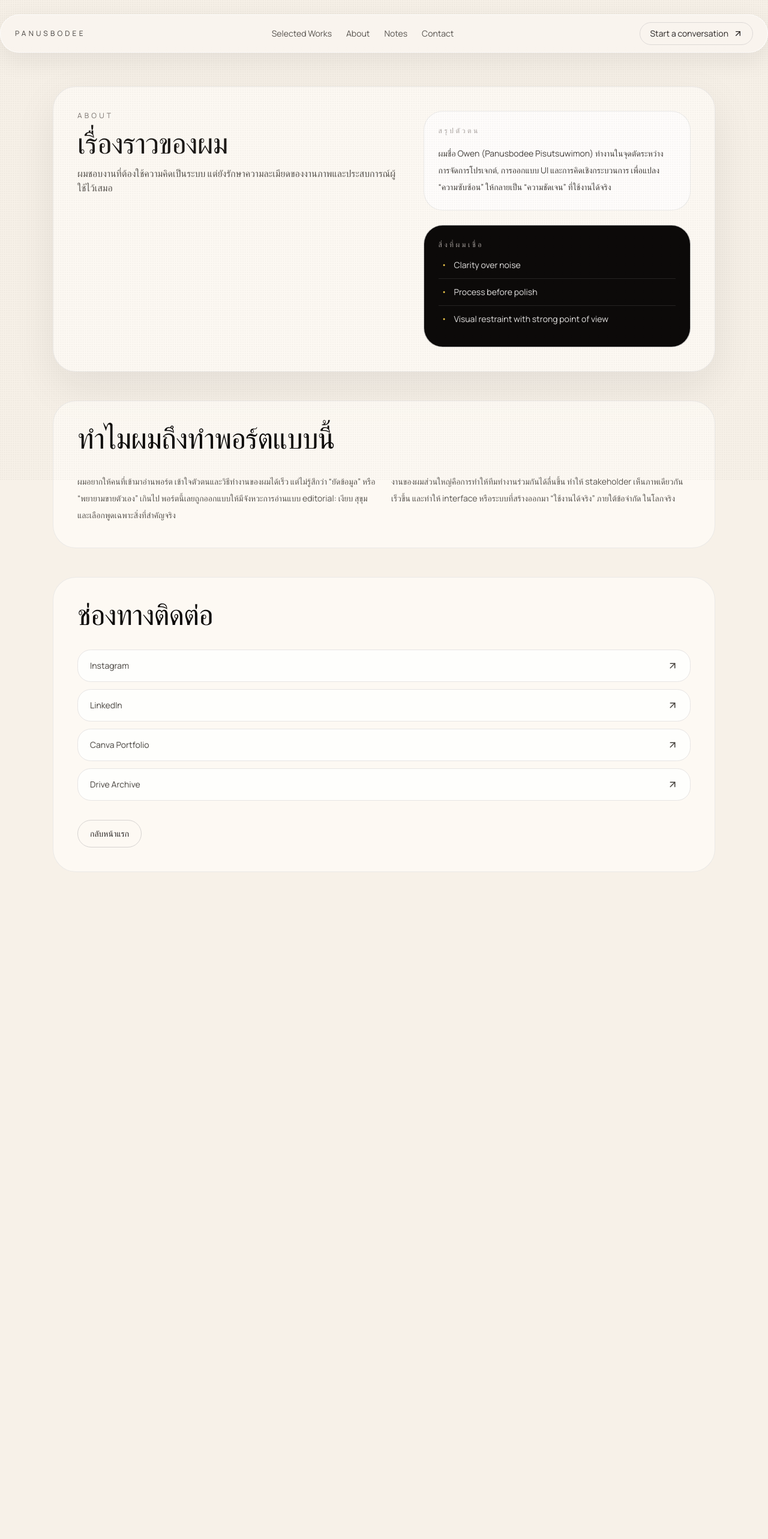
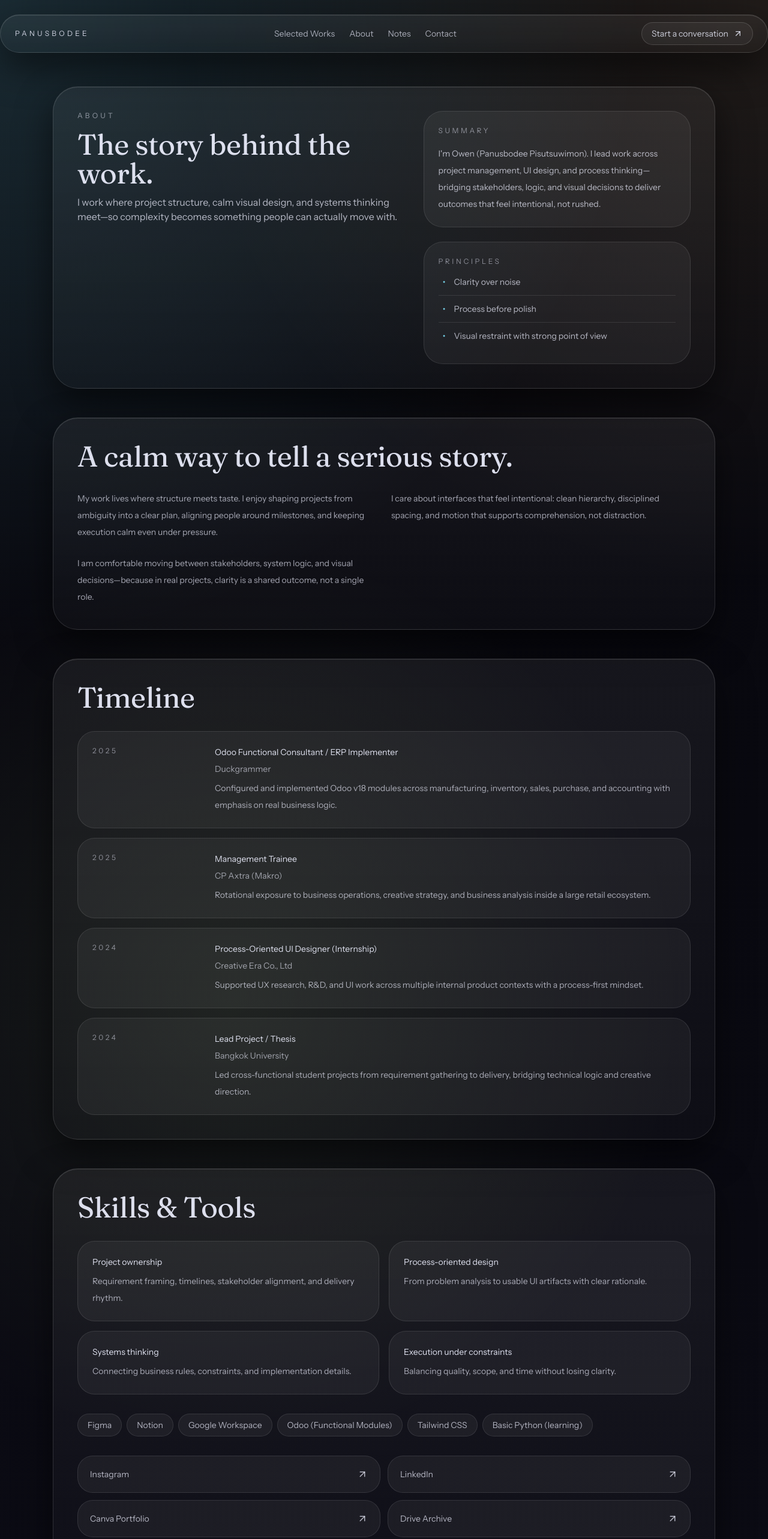
Before and after one commit to panusbodee-owen/Website-Port, a React (Vite) app: page /#/about in a window 1280 px wide. Shown: the top 2566 px of the page at 60% size. Before the commit the page ends 1550 px from the top, so only its background shows below. Built offline with nearby package versions, Linux system fonts and the light colour scheme.

Commit message:
Revamp UI (dark calm) + expand About

```diff
--- a/src/components/SectionHeading.tsx
+++ b/src/components/SectionHeading.tsx
@@ -12,10 +12,10 @@ export default function SectionHeading({
   tone = 'light',
 }: SectionHeadingProps) {
   const eyebrowClass =
-    tone === 'dark' ? 'text-stone-400' : 'text-stone-500'
-  const titleClass = tone === 'dark' ? 'text-stone-50' : 'text-stone-900'
+    tone === 'dark' ? 'text-[rgba(238,240,255,0.55)]' : 'text-[rgba(238,240,255,0.55)]'
+  const titleClass = tone === 'dark' ? 'text-[rgba(238,240,255,0.92)]' : 'text-[rgba(238,240,255,0.92)]'
   const descriptionClass =
-    tone === 'dark' ? 'text-stone-300' : 'text-stone-600'
+    tone === 'dark' ? 'text-[rgba(238,240,255,0.72)]' : 'text-[rgba(238,240,255,0.72)]'
 
   return (
     <div className="max-w-2xl space-y-4">
--- a/src/components/TopNav.tsx
+++ b/src/components/TopNav.tsx
@@ -11,10 +11,10 @@ const navItems = [
 export default function TopNav() {
   return (
     <header className="sticky top-0 z-30">
-      <div className="mx-auto mt-4 flex max-w-7xl items-center justify-between rounded-full border border-white/70 bg-[rgba(250,246,240,0.8)] px-4 py-3 shadow-[0_12px_40px_rgba(28,25,23,0.08)] backdrop-blur md:mt-6 md:px-6">
+      <div className="mx-auto mt-4 flex max-w-7xl items-center justify-between rounded-full px-4 py-3 backdrop-blur md:mt-6 md:px-6 glass-surface">
         <Link
           to="/"
-          className="font-body text-xs uppercase tracking-[0.35em] text-stone-700"
+          className="font-body text-xs uppercase tracking-[0.35em] text-[rgba(238,240,255,0.84)]"
         >
           Panusbodee
         </Link>
@@ -24,7 +24,7 @@ export default function TopNav() {
             <Link
               key={item.label}
               to={item.to}
-              className="text-sm text-stone-600 transition hover:text-stone-950"
+              className="text-sm text-[rgba(238,240,255,0.66)] transition hover:text-[rgba(238,240,255,0.95)]"
             >
               {item.label}
             </Link>
@@ -34,14 +34,14 @@ export default function TopNav() {
         <div className="flex items-center gap-2">
           <Link
             to="/?section=contact"
-            className="hidden items-center gap-2 rounded-full border border-stone-300/80 px-4 py-2 text-sm text-stone-800 transition hover:-translate-y-0.5 hover:border-stone-500 hover:bg-white md:inline-flex"
+            className="hidden items-center gap-2 rounded-full border border-white/15 bg-white/5 px-4 py-2 text-sm text-[rgba(238,240,255,0.82)] transition hover:-translate-y-0.5 hover:border-white/25 hover:bg-white/10 md:inline-flex"
           >
             Start a conversation
             <ArrowUpRight size={16} />
           </Link>
           <Link
             to="/?section=works"
-            className="inline-flex rounded-full border border-stone-300/80 px-4 py-2 text-sm text-stone-700 transition hover:border-stone-500 hover:bg-white md:hidden"
+            className="inline-flex rounded-full border border-white/15 bg-white/5 px-4 py-2 text-sm text-[rgba(238,240,255,0.75)] transition hover:border-white/25 hover:bg-white/10 md:hidden"
           >
             Works
           </Link>
--- a/src/data/portfolio.ts
+++ b/src/data/portfolio.ts
@@ -1,6 +1,18 @@
 export type PortfolioLink = {
   label: string
   href: string
+  description: string
+}
+
+export type TimelineItem = {
+  year: string
+  title: string
+  org: string
+  summary: string
+}
+
+export type SkillItem = {
+  label: string
   description: string
 }
 
@@ -35,6 +47,7 @@ export const profile = {
   name: 'Panusbodee Pisutsuwimon',
   shortName: 'Owen',
   title: 'Project Lead, UI Designer, Functional Thinker',
+  avatar: undefined as string | undefined,
   intro:
     'I shape digital work with a calm visual language, structured thinking, and a strong bias toward clarity.',
   location: 'Bangkok, Thailand',
@@ -45,12 +58,76 @@ export const profile = {
     'I work at the intersection of project management, UI design, and process thinking. My background lets me move comfortably between stakeholders, logic, and visual direction.',
     'What I care about most is making complexity feel simple. I like systems that are elegant, projects that run clearly, and interfaces that feel intentional rather than loud.',
   ],
+  aboutLong: [
+    'My work lives where structure meets taste. I enjoy shaping projects from ambiguity into a clear plan, aligning people around milestones, and keeping execution calm even under pressure.',
+    'I care about interfaces that feel intentional: clean hierarchy, disciplined spacing, and motion that supports comprehension, not distraction.',
+    'I am comfortable moving between stakeholders, system logic, and visual decisions—because in real projects, clarity is a shared outcome, not a single role.',
+  ],
   principles: [
     'Clarity over noise',
     'Process before polish',
     'Visual restraint with strong point of view',
   ],
 }
+
+export const skills: SkillItem[] = [
+  {
+    label: 'Project ownership',
+    description: 'Requirement framing, timelines, stakeholder alignment, and delivery rhythm.',
+  },
+  {
+    label: 'Process-oriented design',
+    description: 'From problem analysis to usable UI artifacts with clear rationale.',
+  },
+  {
+    label: 'Systems thinking',
+    description: 'Connecting business rules, constraints, and implementation details.',
+  },
+  {
+    label: 'Execution under constraints',
+    description: 'Balancing quality, scope, and time without losing clarity.',
+  },
+]
+
+export const tools: string[] = [
+  'Figma',
+  'Notion',
+  'Google Workspace',
+  'Odoo (Functional Modules)',
+  'Tailwind CSS',
+  'Basic Python (learning)',
+]
+
+export const timeline: TimelineItem[] = [
+  {
+    year: '2025',
+    title: 'Odoo Functional Consultant / ERP Implementer',
+    org: 'Duckgrammer',
+    summary:
+      'Configured and implemented Odoo v18 modules across manufacturing, inventory, sales, purchase, and accounting with emphasis on real business logic.',
+  },
+  {
+    year: '2025',
+    title: 'Management Trainee',
+    org: 'CP Axtra (Makro)',
+    summary:
+      'Rotational exposure to business operations, creative strategy, and business analysis inside a large retail ecosystem.',
+  },
+  {
+    year: '2024',
+    title: 'Process-Oriented UI Designer (Internship)',
+    org: 'Creative Era Co., Ltd',
+    summary:
+      'Supported UX research, R&D, and UI work across multiple internal product contexts with a process-first mindset.',
+  },
+  {
+    year: '2024',
+    title: 'Lead Project / Thesis',
+    org: 'Bangkok University',
+    summary:
+      'Led cross-functional student projects from requirement gathering to delivery, bridging technical logic and creative direction.',
+  },
+]
 
 export const portfolioLinks: PortfolioLink[] = [
   {
--- a/src/index.css
+++ b/src/index.css
@@ -1,17 +1,23 @@
-@import url('https://fonts.googleapis.com/css2?family=Cormorant+Garamond:wght@400;500;600;700&family=Manrope:wght@400;500;600;700&display=swap');
+@import url('https://fonts.googleapis.com/css2?family=Fraunces:opsz,wght@9..144,400;9..144,500;9..144,600;9..144,700&family=Instrument+Sans:wght@400;500;600;700&display=swap');
 
 @tailwind base;
 @tailwind components;
 @tailwind utilities;
 
 :root {
-  --font-display: 'Cormorant Garamond', 'Times New Roman', serif;
-  --font-body: 'Manrope', 'Segoe UI', 'Noto Sans', sans-serif;
-  --bg-canvas: #f7f1e8;
-  --text-primary: #1c1917;
-  --text-secondary: #57534e;
-  --line-subtle: rgba(120, 113, 108, 0.35);
-  --accent-soft: #d6b480;
+  --font-display: 'Fraunces', serif;
+  --font-body: 'Instrument Sans', 'Segoe UI', 'Noto Sans', sans-serif;
+  --bg-canvas: #07070c;
+  --bg-depth: #0b0b14;
+  --text-primary: #eef0ff;
+  --text-secondary: rgba(238, 240, 255, 0.72);
+  --text-tertiary: rgba(238, 240, 255, 0.5);
+  --line-subtle: rgba(238, 240, 255, 0.12);
+  --surface: rgba(255, 255, 255, 0.04);
+  --surface-strong: rgba(255, 255, 255, 0.08);
+  --accent-a: #7ee7ff;
+  --accent-b: #d2ff8f;
+  --accent-c: #ffcf8a;
   font-family: var(--font-body);
   line-height: 1.5;
   font-weight: 400;
@@ -28,7 +34,10 @@ html {
 body {
   margin: 0;
   min-height: 100vh;
-  background: var(--bg-canvas);
+  background: radial-gradient(circle at top left, rgba(126, 231, 255, 0.16), transparent 35%),
+    radial-gradient(circle at 30% 60%, rgba(210, 255, 143, 0.08), transparent 40%),
+    radial-gradient(circle at top right, rgba(255, 207, 138, 0.1), transparent 32%),
+    linear-gradient(180deg, var(--bg-canvas), var(--bg-depth));
   color: var(--text-primary);
   font-family: var(--font-body);
 }
@@ -39,7 +48,7 @@ a {
 
 .font-display {
   font-family: var(--font-display);
-  letter-spacing: -0.02em;
+  letter-spacing: -0.01em;
 }
 
 .font-body {
@@ -47,9 +56,21 @@ a {
 }
 
 .page-grain {
-  background-image: radial-gradient(var(--line-subtle) 0.7px, transparent 0.7px);
+  background-image: radial-gradient(rgba(255, 255, 255, 0.14) 0.6px, transparent 0.6px);
   background-size: 3px 3px;
-  mix-blend-mode: multiply;
+  mix-blend-mode: overlay;
+}
+
+.glass-surface {
+  background: linear-gradient(
+      180deg,
+      rgba(255, 255, 255, 0.06),
+      rgba(255, 255, 255, 0.02)
+    );
+  border: 1px solid rgba(255, 255, 255, 0.12);
+  box-shadow:
+    0 24px 60px rgba(0, 0, 0, 0.55),
+    inset 0 1px 0 rgba(255, 255, 255, 0.12);
 }
 
 @media (prefers-reduced-motion: reduce) {
--- a/src/pages/AboutPage.tsx
+++ b/src/pages/AboutPage.tsx
@@ -3,45 +3,45 @@ import { Link } from 'react-router-dom'
 
 import SectionHeading from '@/components/SectionHeading'
 import TopNav from '@/components/TopNav'
-import { portfolioLinks, profile } from '@/data/portfolio'
+import { portfolioLinks, profile, skills, timeline, tools } from '@/data/portfolio'
 
 export default function AboutPage() {
   return (
-    <div className="min-h-screen bg-[radial-gradient(circle_at_top_left,rgba(214,180,128,0.16),transparent_30%),#f7f1e8]">
-      <div className="page-grain pointer-events-none absolute inset-0 opacity-50" />
+    <div className="relative min-h-screen">
+      <div className="page-grain pointer-events-none absolute inset-0 opacity-30" />
       <TopNav />
 
       <main className="mx-auto flex max-w-6xl flex-col gap-12 px-4 pb-16 pt-10 md:px-6 md:pb-24 md:pt-14">
-        <section className="grid gap-8 rounded-[2.4rem] border border-stone-200/80 bg-[rgba(255,252,247,0.78)] p-6 shadow-[0_25px_70px_rgba(28,25,23,0.08)] md:p-10 lg:grid-cols-[1.1fr_0.9fr]">
+        <section className="grid gap-8 rounded-[2.6rem] p-6 md:p-10 lg:grid-cols-[1.1fr_0.9fr] glass-surface">
           <SectionHeading
             eyebrow="About"
-            title="เรื่องราวของผม"
-            description="ผมชอบงานที่ต้องใช้ความคิดเป็นระบบ แต่ยังรักษาความละเมียดของงานภาพและประสบการณ์ผู้ใช้ไว้เสมอ"
+            title="The story behind the work."
+            description="I work where project structure, calm visual design, and systems thinking meet—so complexity becomes something people can actually move with."
           />
 
           <div className="space-y-6">
-            <div className="rounded-[2rem] border border-stone-200/80 bg-white/70 p-6">
-              <p className="text-xs uppercase tracking-[0.3em] text-stone-400">
-                สรุปตัวตน
+            <div className="rounded-[2rem] border border-white/10 bg-white/5 p-6">
+              <p className="text-xs uppercase tracking-[0.3em] text-[rgba(238,240,255,0.5)]">
+                Summary
               </p>
-              <p className="mt-4 text-sm leading-7 text-stone-700">
-                ผมชื่อ {profile.shortName} ({profile.name}) ทำงานในจุดตัดระหว่าง
-                การจัดการโปรเจกต์, การออกแบบ UI และการคิดเชิงกระบวนการ
-                เพื่อแปลง “ความซับซ้อน” ให้กลายเป็น “ความชัดเจน” ที่ใช้งานได้จริง
+              <p className="mt-4 text-sm leading-7 text-[rgba(238,240,255,0.72)]">
+                I'm {profile.shortName} ({profile.name}). I lead work across project management,
+                UI design, and process thinking—bridging stakeholders, logic, and visual decisions
+                to deliver outcomes that feel intentional, not rushed.
               </p>
             </div>
 
-            <div className="rounded-[2rem] border border-stone-200/80 bg-stone-950 p-6 text-stone-50">
-              <p className="text-xs uppercase tracking-[0.3em] text-stone-400">
-                สิ่งที่ผมเชื่อ
+            <div className="rounded-[2rem] border border-white/10 bg-white/5 p-6">
+              <p className="text-xs uppercase tracking-[0.3em] text-[rgba(238,240,255,0.5)]">
+                Principles
               </p>
               <div className="mt-4 space-y-3">
                 {profile.principles.map((principle) => (
                   <div
                     key={principle}
-                    className="flex items-center gap-2 border-b border-white/10 pb-3 text-sm text-stone-200 last:border-b-0"
+                    className="flex items-center gap-2 border-b border-white/10 pb-3 text-sm text-[rgba(238,240,255,0.72)] last:border-b-0"
                   >
-                    <Dot size={18} className="text-amber-300" />
+                    <Dot size={18} className="text-[rgba(126,231,255,0.9)]" />
                     {principle}
                   </div>
                 ))}
@@ -50,38 +50,85 @@ export default function AboutPage() {
           </div>
         </section>
 
-        <section className="grid gap-8 rounded-[2.4rem] border border-stone-200/80 bg-[rgba(255,252,247,0.72)] p-6 md:p-10">
-          <h2 className="font-display text-4xl leading-tight text-stone-950 md:text-5xl">
-            ทำไมผมถึงทำพอร์ตแบบนี้
+        <section className="grid gap-8 rounded-[2.6rem] p-6 md:p-10 glass-surface">
+          <h2 className="font-display text-4xl leading-tight text-[rgba(238,240,255,0.92)] md:text-5xl">
+            A calm way to tell a serious story.
           </h2>
-          <div className="grid gap-6 text-sm leading-7 text-stone-600 md:grid-cols-2">
-            <p>
-              ผมอยากให้คนที่เข้ามาอ่านพอร์ต เข้าใจตัวตนและวิธีทำงานของผมได้เร็ว
-              แต่ไม่รู้สึกว่า “ยัดข้อมูล” หรือ “พยายามขายตัวเอง” เกินไป
-              พอร์ตนี้เลยถูกออกแบบให้มีจังหวะการอ่านแบบ editorial: เงียบ สุขุม
-              และเลือกพูดเฉพาะสิ่งที่สำคัญจริง
-            </p>
-            <p>
-              งานของผมส่วนใหญ่คือการทำให้ทีมทำงานร่วมกันได้ลื่นขึ้น
-              ทำให้ stakeholder เห็นภาพเดียวกันเร็วขึ้น
-              และทำให้ interface หรือระบบที่สร้างออกมา “ใช้งานได้จริง” ภายใต้ข้อจำกัด
-              ในโลกจริง
-            </p>
+          <div className="grid gap-6 text-sm leading-7 text-[rgba(238,240,255,0.66)] md:grid-cols-2">
+            {profile.aboutLong.map((paragraph) => (
+              <p key={paragraph}>{paragraph}</p>
+            ))}
           </div>
         </section>
 
-        <section className="grid gap-8 rounded-[2.4rem] border border-stone-200/80 bg-[rgba(255,252,247,0.72)] p-6 md:p-10">
-          <h2 className="font-display text-4xl leading-tight text-stone-950 md:text-5xl">
-            ช่องทางติดต่อ
+        <section className="grid gap-8 rounded-[2.6rem] p-6 md:p-10 glass-surface">
+          <h2 className="font-display text-4xl leading-tight text-[rgba(238,240,255,0.92)] md:text-5xl">
+            Timeline
           </h2>
-          <div className="grid gap-3">
+          <div className="grid gap-4">
+            {timeline.map((item) => (
+              <div
+                key={`${item.year}-${item.title}`}
+                className="grid gap-3 rounded-[1.8rem] border border-white/10 bg-white/5 p-6 md:grid-cols-[0.2fr_0.8fr]"
+              >
+                <p className="text-xs uppercase tracking-[0.3em] text-[rgba(238,240,255,0.5)]">
+                  {item.year}
+                </p>
+                <div className="space-y-2">
+                  <p className="text-sm text-[rgba(238,240,255,0.92)]">
+                    {item.title}
+                  </p>
+                  <p className="text-sm text-[rgba(238,240,255,0.6)]">
+                    {item.org}
+                  </p>
+                  <p className="text-sm leading-7 text-[rgba(238,240,255,0.66)]">
+                    {item.summary}
+                  </p>
+                </div>
+              </div>
+            ))}
+          </div>
+        </section>
+
+        <section className="grid gap-8 rounded-[2.6rem] p-6 md:p-10 glass-surface">
+          <h2 className="font-display text-4xl leading-tight text-[rgba(238,240,255,0.92)] md:text-5xl">
+            Skills & Tools
+          </h2>
+          <div className="grid gap-4 md:grid-cols-2">
+            {skills.map((item) => (
+              <div
+                key={item.label}
+                className="rounded-[1.8rem] border border-white/10 bg-white/5 p-6"
+              >
+                <p className="text-sm text-[rgba(238,240,255,0.92)]">
+                  {item.label}
+                </p>
+                <p className="mt-2 text-sm leading-7 text-[rgba(238,240,255,0.66)]">
+                  {item.description}
+                </p>
+              </div>
+            ))}
+          </div>
+
+          <div className="flex flex-wrap gap-2">
+            {tools.map((item) => (
+              <span
+                key={item}
+                className="rounded-full border border-white/10 bg-white/5 px-4 py-2 text-sm text-[rgba(238,240,255,0.7)]"
+              >
+                {item}
+              </span>
+            ))}
+          </div>
+
+          <div className="grid gap-3 md:grid-cols-2">
             {portfolioLinks.map((item) => (
               <a
                 key={item.label}
                 href={item.href}
                 target="_blank"
                 rel="noreferrer"
-                className="flex items-center justify-between rounded-[1.4rem] border border-stone-200 bg-white/80 px-5 py-4 text-sm text-stone-700 transition hover:-translate-y-0.5 hover:border-stone-400 hover:bg-white"
+                className="flex items-center justify-between rounded-[1.6rem] border border-white/10 bg-white/5 px-5 py-5 text-sm text-[rgba(238,240,255,0.72)] transition hover:-translate-y-0.5 hover:border-white/20 hover:bg-white/10"
               >
                 <span>{item.label}</span>
                 <ArrowUpRight size={18} />
@@ -89,12 +136,12 @@ export default function AboutPage() {
             ))}
           </div>
 
-          <div>
+          <div className="flex flex-wrap gap-3">
             <Link
               to="/"
-              className="inline-flex items-center gap-2 rounded-full border border-stone-300 px-5 py-3 text-sm text-stone-800 transition hover:border-stone-500 hover:bg-white"
+              className="inline-flex items-center gap-2 rounded-full border border-white/15 bg-white/5 px-5 py-3 text-sm text-[rgba(238,240,255,0.82)] transition hover:border-white/25 hover:bg-white/10"
             >
-              กลับหน้าแรก
+              Back to home
             </Link>
           </div>
         </section>
```
Also changed, not shown: src/components/LinkPill.tsx (+4 -4 lines), src/components/WorkCard.tsx (+17 -13 lines), src/pages/Home.tsx (+40 -30 lines), src/pages/WorkDetailPage.tsx (+41 -34 lines), 1 other file (tests, documents, lock files or other folders).
